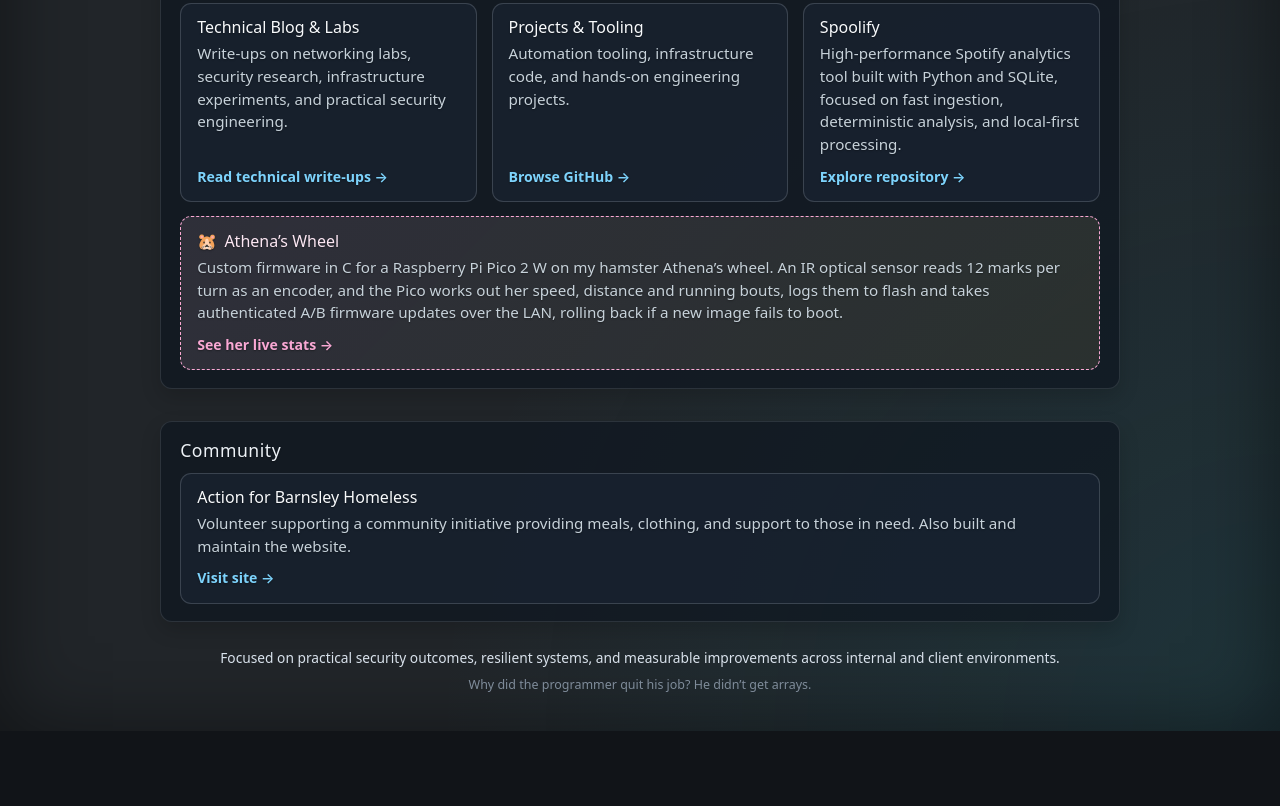
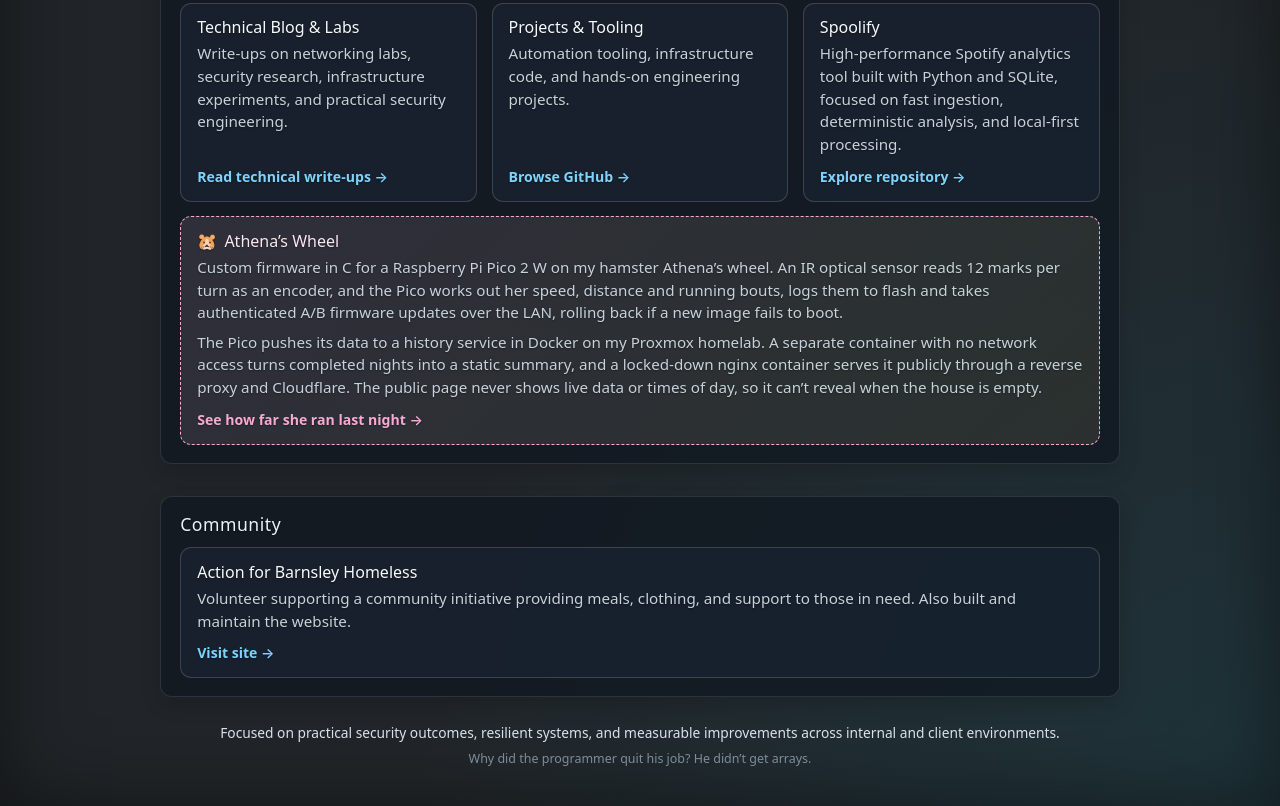
Before and after one commit to reidanb/reidanb.github.io, a plain HTML site: page index.html in a window 1280 px wide. Shown: the part 1247-2053 px from the top of the page. Before the commit the page ends 1978 px from the top, so only its background shows below. Drawn offline with Linux system fonts and the light colour scheme.

Commit message:
Describe Athena's publishing pipeline and fix nightly stats wording

```diff
--- a/index.html
+++ b/index.html
@@ -465,10 +465,11 @@ padding-bottom: 1.5rem;
 <span class="card-cta">Explore repository &rarr;</span>
 </a>
 </div>
-<a class="work-card work-card-hamster" href="https://athena.beachill.net/" aria-label="Athena's Wheel: live hamster wheel stats">
+<a class="work-card work-card-hamster" href="https://athena.beachill.net/" aria-label="Athena's Wheel: nightly hamster wheel stats">
 <h3 class="work-card-title"><span class="hamster-emoji" aria-hidden="true">&#x1F439;</span>Athena&rsquo;s Wheel</h3>
 <p>Custom firmware in C for a Raspberry Pi Pico 2 W on my hamster Athena&rsquo;s wheel. An IR optical sensor reads 12 marks per turn as an encoder, and the Pico works out her speed, distance and running bouts, logs them to flash and takes authenticated A/B firmware updates over the LAN, rolling back if a new image fails to boot.</p>
-<span class="card-cta">See her live stats &rarr;</span>
+<p>The Pico pushes its data to a history service in Docker on my Proxmox homelab. A separate container with no network access turns completed nights into a static summary, and a locked-down nginx container serves it publicly through a reverse proxy and Cloudflare. The public page never shows live data or times of day, so it can&rsquo;t reveal when the house is empty.</p>
+<span class="card-cta">See how far she ran last night &rarr;</span>
 </a>
 </section>
 
```
